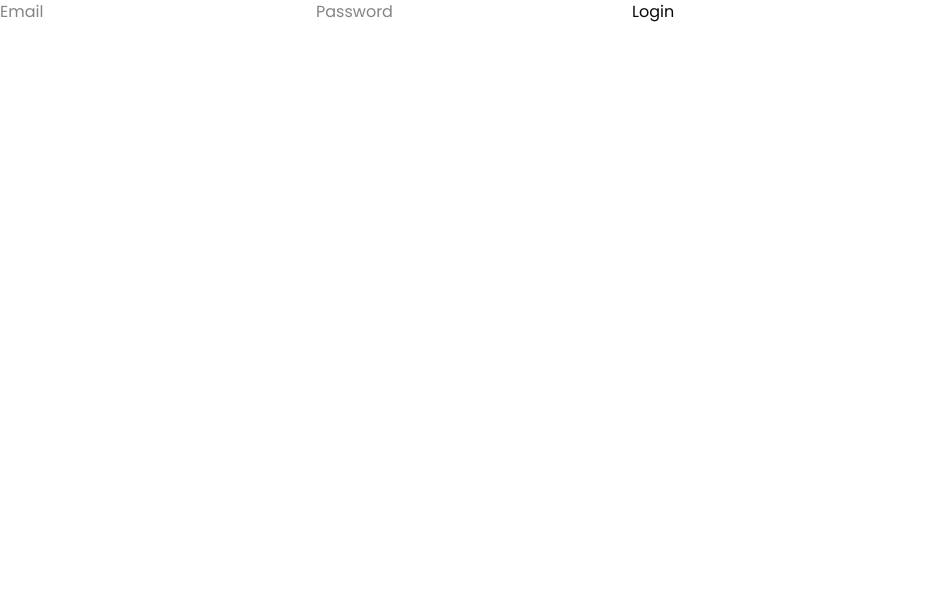
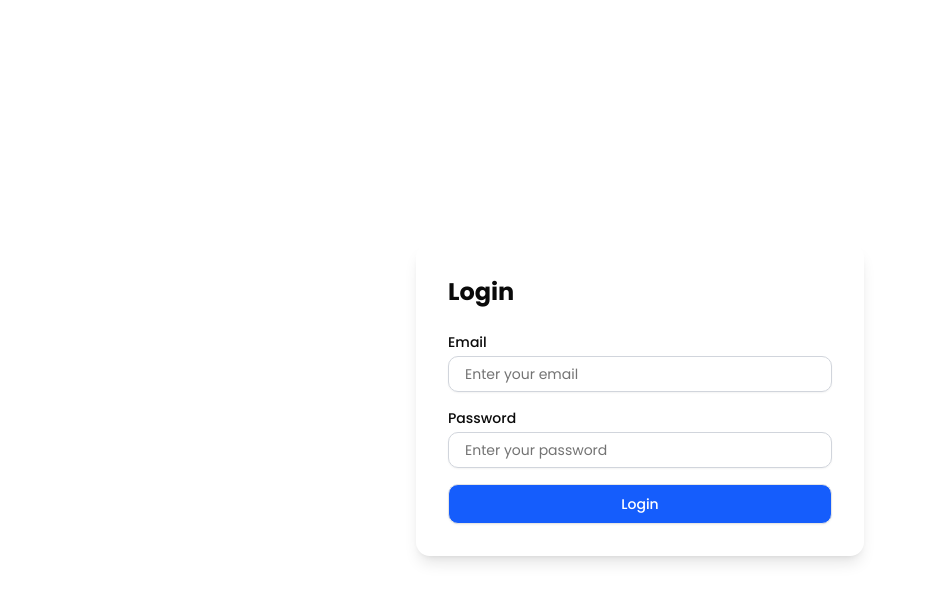
Before and after one commit to its-Inbarajan/employee_portal, a Next.js app: page /auth/sign-in in a window 1280 px wide. Shown: the top 602 px of the page, without its empty margins (0-925 px from the left). Built offline with nearby package versions, Linux system fonts and the light colour scheme.

Commit message:
feat:update

```diff
--- a/package.json
+++ b/package.json
@@ -3,7 +3,7 @@
   "version": "0.1.0",
   "private": true,
   "scripts": {
-    "dev": "next dev",
+    "dev": "next dev -p 8000",
     "build": "next build",
     "start": "next start",
     "lint": "eslint"
--- a/src/app/api/auth/[...nextauth]/route.ts
+++ b/src/app/api/auth/[...nextauth]/route.ts
@@ -115,5 +115,7 @@ const authOptions: NextAuthOptions = {
   secret: process.env.NEXTAUTH_SECRET,
 };
 
+
+
 const handler = NextAuth(authOptions);
-export { handler as GET, handler as POST };
+export { handler as GET, handler as POST, authOptions };
--- /dev/null
+++ b/src/app/api/auth/data/route.ts
@@ -0,0 +1,20 @@
+import { getServerSession } from "next-auth";
+
+
+export async function GET() {
+    const session = await getServerSession();
+
+    if (!session) {
+        return Response.json({ error: 'Unauthorized' }, { status: 401 });
+    }
+
+    const res = await fetch(`${process.env.API_URL}/me`, {
+        headers: {
+            Authorization: `Bearer ${session.accessToken}`,
+        }
+    });
+
+    const data = await res.json();
+
+    return data
+}
--- a/src/app/auth/sign-in/page.tsx
+++ b/src/app/auth/sign-in/page.tsx
@@ -1,37 +1,130 @@
 'use client'
+import { loginAction, LoginState } from '@/app/actions/auth.actions';
+import { Button } from '@/components/ui/button';
+import { Input } from '@/components/ui/input';
 import { signIn } from 'next-auth/react';
 import { useRouter } from 'next/navigation';
-import React, { FormEvent } from 'react';
-
+import React from 'react';
+import { Loader2 } from 'lucide-react';
+const initialState: LoginState = {
+    success: false,
+    message: "",
+    errors: {},
+};
 const SignIn = () => {
     const router = useRouter();
-    const [error, setError] = React.useState('');
+    const [state, formAction, isPending] = React.useActionState<LoginState, FormData>(
+        loginAction,
+        initialState
+    );
+    const credentialsRef = React.useRef<{ email: string, password: string } | null>(null);
 
-    async function handleSubmit(e: FormEvent) {
-        e.preventDefault()
-        const formData = new FormData(e.target as HTMLFormElement);
 
-        const result = await signIn("credentials", {
-            email: formData.get("email"),
-            password: formData.get("password"),
-            redirect: false, // handle redirect manually
-        });
+    React.useEffect(() => {
+        if (!credentialsRef.current) return;
 
-        if (result?.error) {
-            setError("Invalid email or password");
-        } else {
-            router.push("/candidate"); // redirect on success
-        }
+
+        async function callBackSignIn() {
+            await signIn("credentials", {
+                email: credentialsRef.current?.email,
+                password: credentialsRef.current?.password,
+                redirect: false,
+            }).then(() => router.push("/candidate"));
+        };
+
+        callBackSignIn();
+    }, [state.success, router]);
+
+
+    const handleFormAction = (formData: FormData) => {
+        credentialsRef.current = {
+            email: formData.get('email') as string,
+            password: formData.get('password') as string
+        };
+
+        formAction(formData);
     }
+    return (
+        <div className="flex min-h-screen items-center justify-center">
+            <div className="w-full max-w-md p-8 rounded-xl shadow-lg">
+                <h1 className="text-2xl font-bold mb-6">Login</h1>
 
-    return (
-        <div>
-            <form onSubmit={handleSubmit} >
-                {error && <p style={{ color: "red" }}>{error}</p>}
-                <input name="email" type="email" placeholder="Email" required />
-                <input name="password" type="password" placeholder="Password" required />
-                <button type="submit">Login</button>
-            </form>
+                {/* ✅ Global error message */}
+                {!state.success && state.message && (
+                    <div className="mb-4 p-3 bg-red-100 text-red-700 rounded-lg">
+                        {state.message}
+                    </div>
+                )}
+
+                {/* ✅ Success message */}
+                {state.success && (
+                    <div className="mb-4 p-3 bg-green-100 text-green-700 rounded-lg">
+                        {state.message}
+                    </div>
+                )}
+
+                <form action={handleFormAction} className="space-y-4">
+                    {/* Email Field */}
+                    <div>
+                        <label htmlFor='email' className="block text-sm font-medium mb-1">
+                            Email
+                        </label>
+                        <Input
+                            type="email"
+                            name="email"
+                            placeholder="Enter your email"
+                            className={`w-full px-4 py-2 border rounded-lg focus:outline-none focus:ring-2
+                ${state.errors?.email
+                                    ? "border-red-500 focus:ring-red-300"
+                                    : "border-gray-300 focus:ring-blue-300"
+                                }`}
+                        />
+                        {state.errors?.email && (
+                            <p className="mt-1 text-sm text-red-500">{state.errors.email}</p>
+                        )}
+                    </div>
+
+                    {/* Password Field */}
+                    <div>
+                        <label htmlFor='password' className="block text-sm font-medium mb-1">
+                            Password
+                        </label>
+                        <Input
+                            type="password"
+                            name="password"
+                            placeholder="Enter your password"
+                            className={`w-full px-4 py-2 border rounded-lg focus:outline-none focus:ring-2
+                ${state.errors?.password
+                                    ? "border-red-500 focus:ring-red-300"
+                                    : "border-gray-300 focus:ring-blue-300"
+                                }`}
+                        />
+
+                        {state.errors?.password && (
+                            <p className="mt-1 text-sm text-red-500">{state.errors.password}</p>
+                        )}
+                    </div>
+
+                    <Button
+                        type="submit"
+                        variant={'outline'}
+                        size={'lg'}
+                        disabled={isPending}
+                        className="w-full py-2 px-4 bg-blue-600 text-white rounded-lg
+              hover:bg-blue-700 disabled:opacity-50 disabled:cursor-not-allowed
+              transition-all duration-200"
+                    >
+                        {isPending ? (
+                            <span className="flex items-center justify-center gap-2">
+                                <Loader2 className='size-5' />
+                                Logging in...
+                            </span>
+                        ) : (
+                            "Login"
+                        )}
+                    </Button>
+                </form>
+            </div>
         </div>
     );
 }
--- a/src/app/layout.tsx
+++ b/src/app/layout.tsx
@@ -26,7 +26,6 @@ export default function RootLayout({
       <body className={`${popins.variable} antialiased bg-background`}>
         <ThemeProvider
           attribute={'class'}
-          defaultTheme="light"
           enableSystem
           disableTransitionOnChange
         >
--- /dev/null
+++ b/src/components/logout-button.tsx
@@ -0,0 +1,43 @@
+'use client';
+
+import { signOut, useSession } from "next-auth/react";
+import { Button } from "./ui/button";
+import { toast } from "sonner";
+
+export default function LogoutButton() {
+
+    const { data: session } = useSession();
+
+    async function handleLogout() {
+        try {
+            const response = await fetch(`/api/auth/logout`, {
+                method: "POST",
+                headers: {
+                    "Content-Type": "application/json",
+                    Authorization: `Bearer ${session?.accessToken}`,
+                },
+                credentials: "include", // ✅ This forwards browser cookies to Next.js route
+            });
+
+            const result = await response.json();
+
+            if (!response.ok) {
+                throw new Error(result.message);
+            };
+        } catch (error: unknown) {
+            if (error instanceof Error) toast.error(error.message)
+        }
+        finally {
+            await signOut({
+                redirect: true,
+                callbackUrl: '/auth/sign-in'
+            })
+        }
+    }
+
+    return (
+        <Button type="button" variant={'default'} size={"sm"} onClick={handleLogout}>
+            Logout
+        </Button>
+    )
+}
--- a/src/components/navbar.tsx
+++ b/src/components/navbar.tsx
@@ -16,6 +16,7 @@ import { SidebarTrigger } from "./ui/sidebar";
 import { Tooltip, TooltipContent, TooltipTrigger } from "./ui/tooltip";
 import { ModeToggle } from "./ui/theme-toggle";
 import { Notification } from "./notification";
+import LogoutButton from "./logout-button";
 
 export const Navbar = () => {
 
@@ -165,7 +166,7 @@ export const Navbar = () => {
                       Support
                     </p>
                     <ul className="list-none flex flex-col space-y-1.5 justify-start">
-                      {["help", "status", "log out"].map((item) => (
+                      {["help", "status"].map((item) => (
                         <li
                           key={item}
                           className="font-normal hover:bg-gray-400 cursor-pointer transition duration-500 ease-in-out py-1 px-1 rounded-xs  leading-4 tracking-wide text-sm"
@@ -175,6 +176,7 @@ export const Navbar = () => {
                           </Link>
                         </li>
                       ))}
+                      <LogoutButton />
                     </ul>
                     <div className="p-1">
                       <Button
```
Also changed, not shown: src/app/actions/auth.actions.ts (added, +37 -0 lines), src/app/api/auth/logout/route.ts (added, +48 -0 lines).
